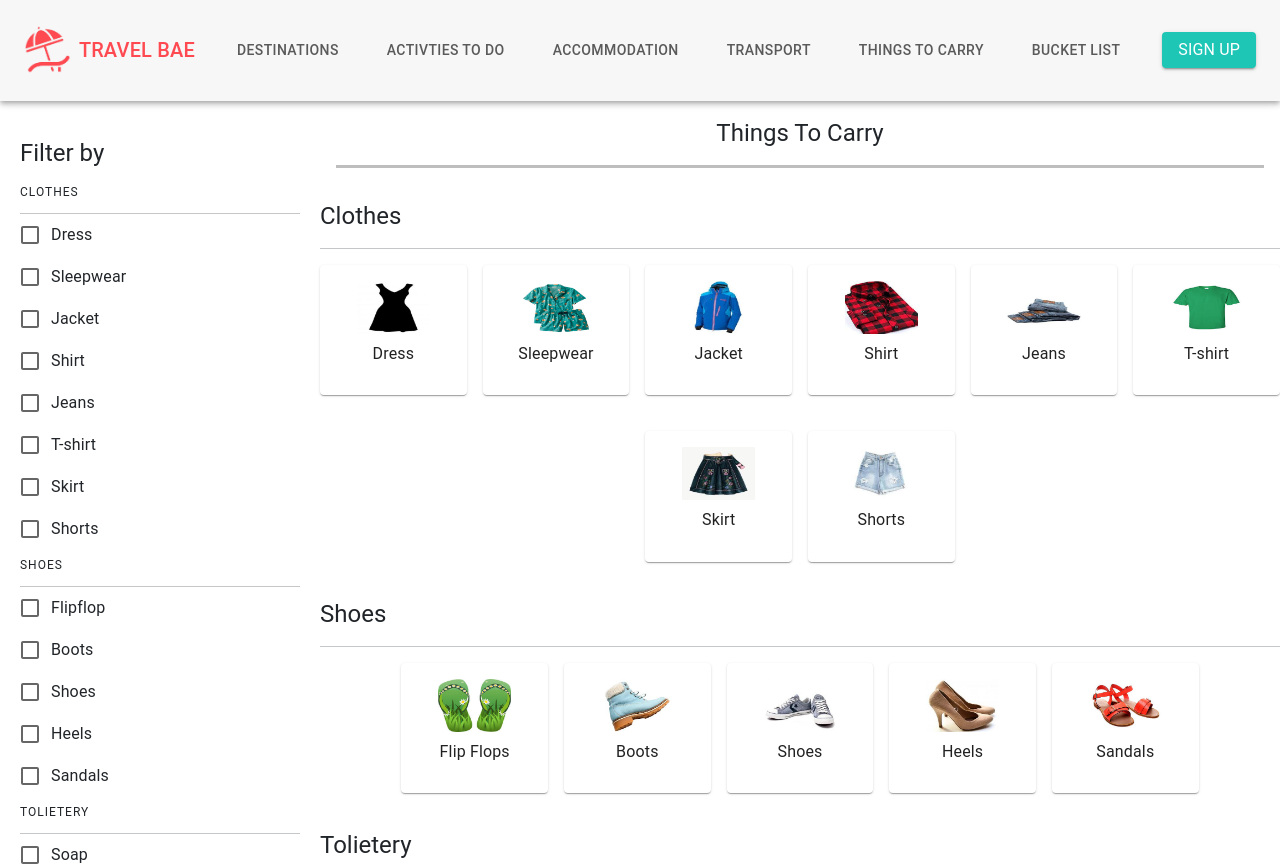
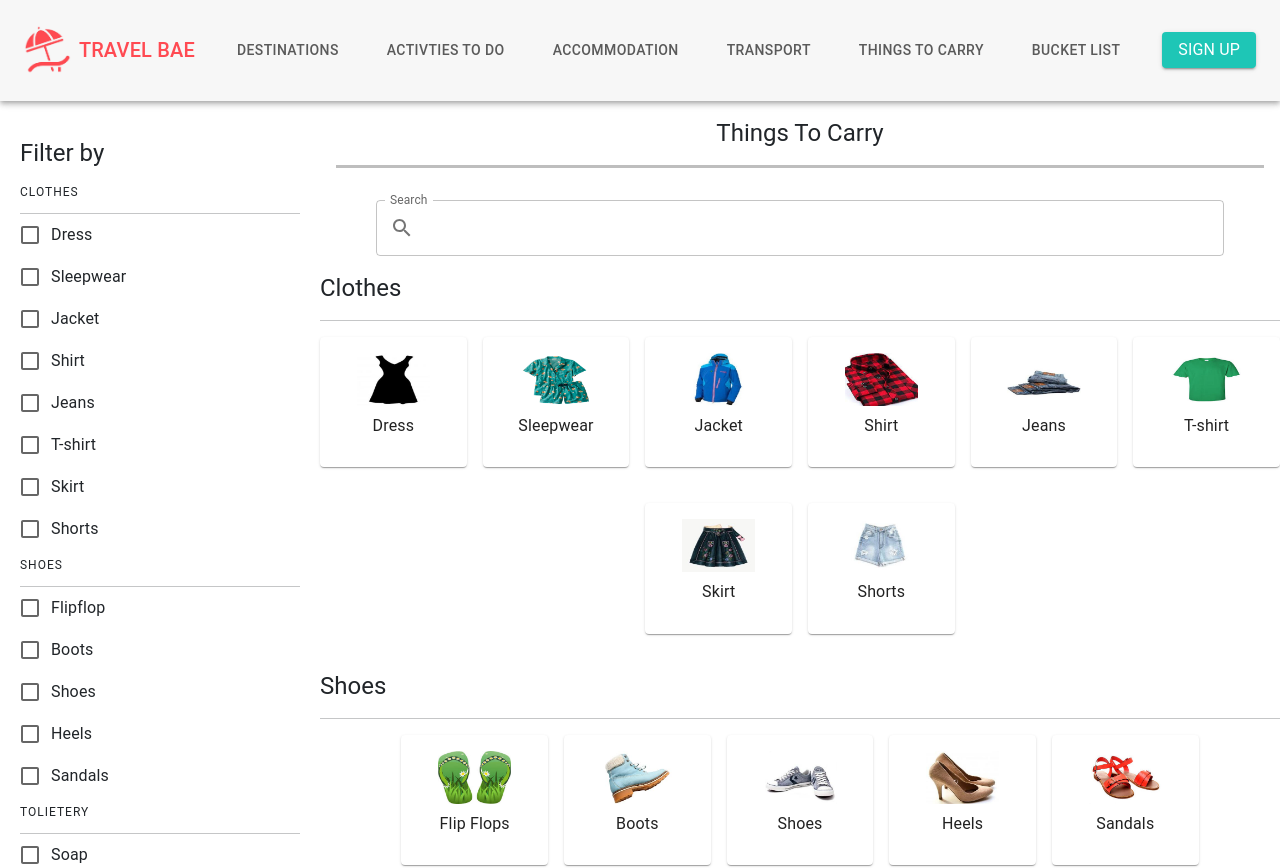
Before and after one commit to Hrishita/TravelBae, a React (Create React App) app: page /thingstocarry in a window 1280 px wide. Shown: the top 868 px of the page. Built offline with nearby package versions, Linux system fonts and the light colour scheme.

Commit message:
bug fixes

```diff
--- a/src/containers/CardCont/mockData.js
+++ b/src/containers/CardCont/mockData.js
@@ -69,6 +69,11 @@ export const cityCards = [
 
 export const blogCards = [
   {
+    img: "https://upload.wikimedia.org/wikipedia/commons/d/da/Taj-Mahal.jpg",
+    title: "India Packing Recommendation",
+    desc: "Dolore aute amet dolore voluptate. Excepteur ut aute officia fugiat aliqua est dolor ipsum elit dolore sint commodo velit. Culpa sit dolor amet irure nostrud dolore ipsum eiusmod eu tempor mollit ad ad.",
+  },
+  {
     img: "https://media-gadventures.global.ssl.fastly.net/media-server/dynamic/blogs/posts/peter-west-carey/2015/11/about_religion.jpg",
     title: "Paris Blog",
     desc: "Dolore aute amet dolore voluptate. Excepteur ut aute officia fugiat aliqua est dolor ipsum elit dolore sint commodo velit. Culpa sit dolor amet irure nostrud dolore ipsum eiusmod eu tempor mollit ad ad.",
@@ -81,11 +86,6 @@ export const blogCards = [
   {
     img: "https://media.gadventures.com/media-server/dynamic/blogs/posts/peter-west-carey/2015/11/Featured_Image_Peter_West_Carey_Bhutan2013feature.jpg",
     title: "Lille Blog",
-    desc: "Dolore aute amet dolore voluptate. Excepteur ut aute officia fugiat aliqua est dolor ipsum elit dolore sint commodo velit. Culpa sit dolor amet irure nostrud dolore ipsum eiusmod eu tempor mollit ad ad.",
-  },
-  {
-    img: "https://blog.savaari.com/wp-content/uploads/2021/12/unnamed-file.jpg",
-    title: "Lyon Blog",
     desc: "Dolore aute amet dolore voluptate. Excepteur ut aute officia fugiat aliqua est dolor ipsum elit dolore sint commodo velit. Culpa sit dolor amet irure nostrud dolore ipsum eiusmod eu tempor mollit ad ad.",
   },
 ];
--- a/src/pages/ThingsToCarryPage.js
+++ b/src/pages/ThingsToCarryPage.js
@@ -10,6 +10,9 @@ import CheckCircleIcon from "@mui/icons-material/CheckCircle";
 import Filter from "../containers/Filter";
 import FilterMenu from "../containers/FilterMenu";
 import filterData from "../containers/ThingsToCarry/mockData";
+import InputAdornment from "@mui/material/InputAdornment";
+import TextField from "@mui/material/TextField";
+import SearchIcon from "@mui/icons-material/Search";
 
 //MockData
 import dress from "../assets/clothes/dress.jpg";
@@ -301,6 +304,35 @@ const ThingsToCarryPage = (props) => {
                   />
                 </Box>
               </Grid>
+              <Grid item xs={12}>
+                <Box
+                  sx={{
+                    width: "auto",
+                    height: "auto",
+                    backgroundColor: "white",
+                    marginLeft: "2rem",
+                    marginRight: "2rem",
+                  }}
+                >
+                  <Box pl={3} pr={3}>
+                    <TextField
+                      id="search-with-input"
+                      label="Search"
+                      InputProps={{
+                        startAdornment: (
+                          <InputAdornment position="start">
+                            <SearchIcon />
+                          </InputAdornment>
+                        ),
+                      }}
+                      variant="outlined"
+                      type="search"
+                      fullWidth
+                      onChange={handleOpen}
+                    />
+                  </Box>
+                </Box>
+              </Grid>
               {data.map((dataObj) => {
                 return (
                   <>
```
